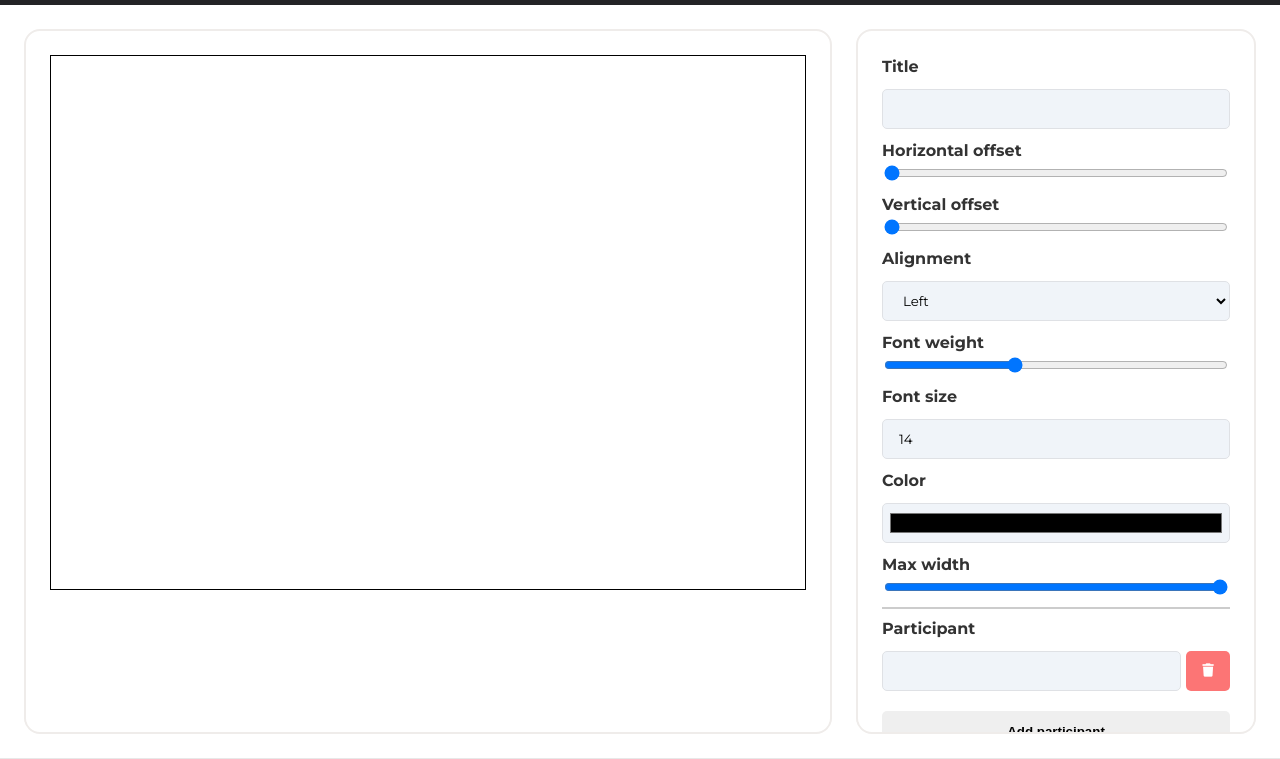
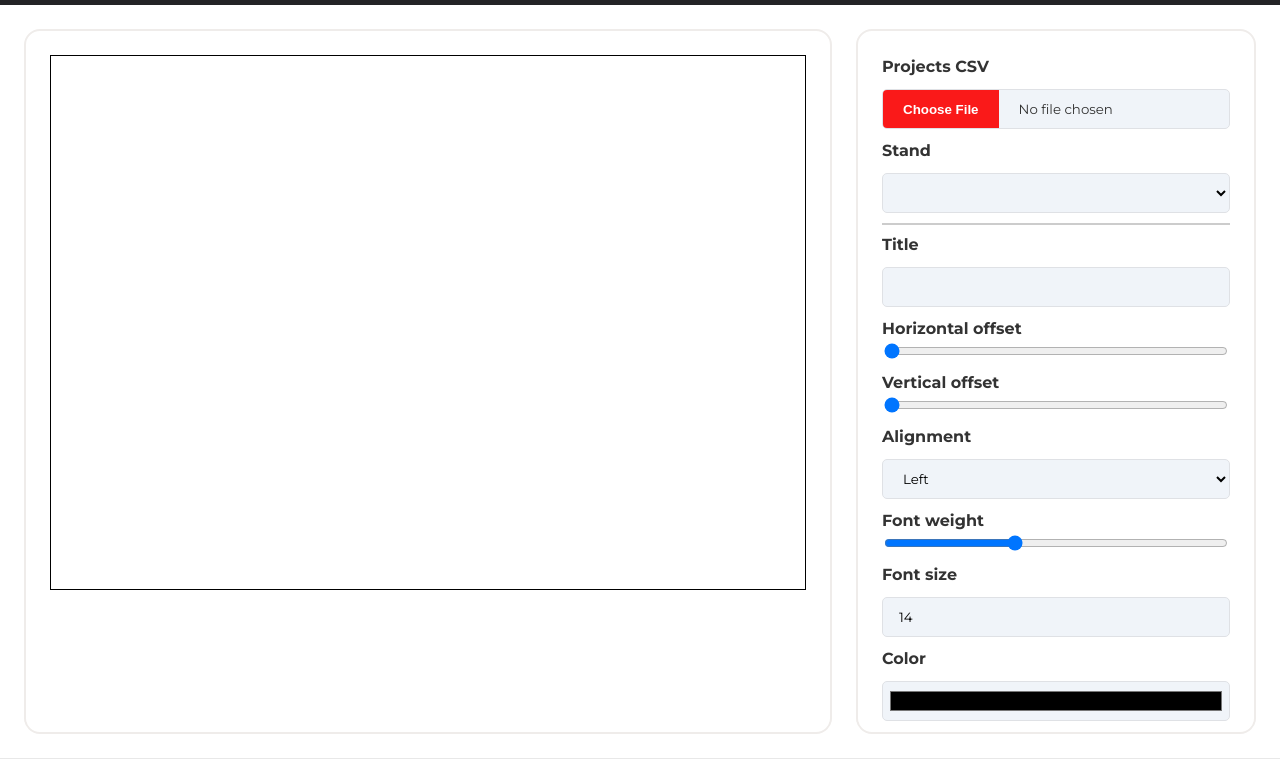
Before and after one commit to magmarecerca/diploma-generator, a plain HTML site: page index.html in a window 1280 px wide. Shown: the part 41-800 px from the top of the page. Drawn offline with Linux system fonts and the light colour scheme.

Commit message:
feat: project csv field

```diff
--- a/css/editor-fields.css
+++ b/css/editor-fields.css
@@ -87,6 +87,31 @@
 
 #edit input[type="number"] {
     padding-right: 0;
+}
+
+#edit input[type="file"] {
+    transition-duration: 500ms;
+
+    border: var(--default-form-border) solid 1px;
+    border-radius: 5px;
+    height: 40px;
+    width: 100%;
+    background-color: var(--magma-gray-bg);
+
+    margin: 10px 0 0;
+    font-family: var(--default-font-family), serif;
+}
+
+input[type=file]::file-selector-button {
+    margin-right: 20px;
+    border: none;
+    background: var(--default-button-bg);
+    padding: 10px 20px;
+    height: 100%;
+    color: #fff;
+    font-weight: bold;
+    cursor: pointer;
+    transition: background .2s ease-in-out;
 }
 
 #edit textarea {
@@ -239,14 +264,6 @@
 #edit .field button[disabled] {
     cursor: not-allowed;
 }
-#edit .field input[type="file"].visually-hidden {
-    position: absolute;
-    width: 1px;
-    height: 1px;
-    opacity: 0;
-    overflow: hidden;
-    clip: rect(0, 0, 0, 0);
-}
 
 #edit .field .participant-entry {
     display: flex;
--- a/index.html
+++ b/index.html
@@ -51,6 +51,16 @@
         </div>
     </template>
     <div id="edit" class="column">
+        <div class="field">
+            <label for="projects" class="label">Projects CSV</label>
+            <input id="projects" name="projects" type="file" accept=".csv">
+        </div>
+        <div class="field">
+            <label for="project-stand">Stand</label>
+            <select id="project-stand" name="project-stand"></select>
+        </div>
+
+        <hr>
         <div class="field">
             <label for="title">Title</label>
             <input type="text" id="title" name="title">
```
